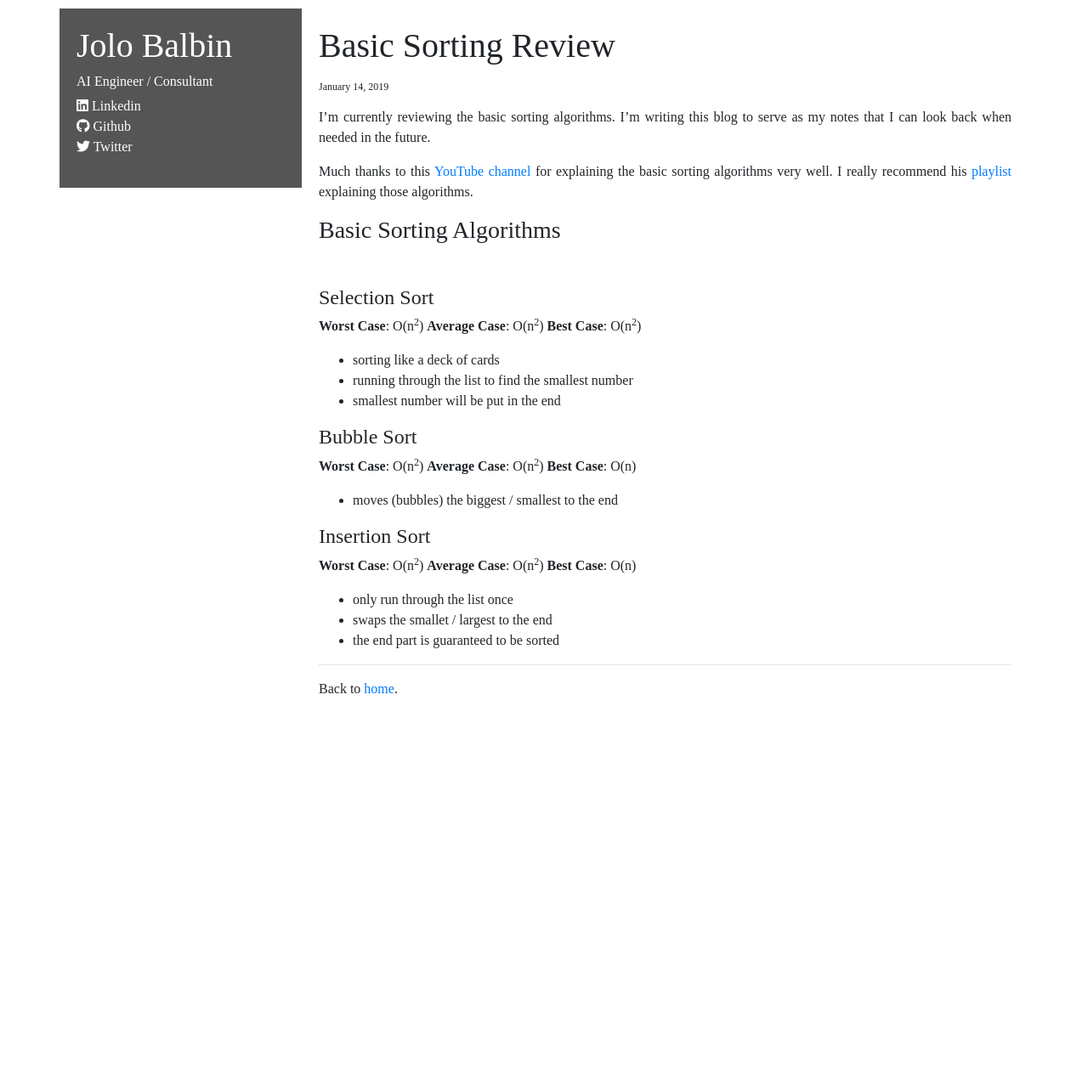
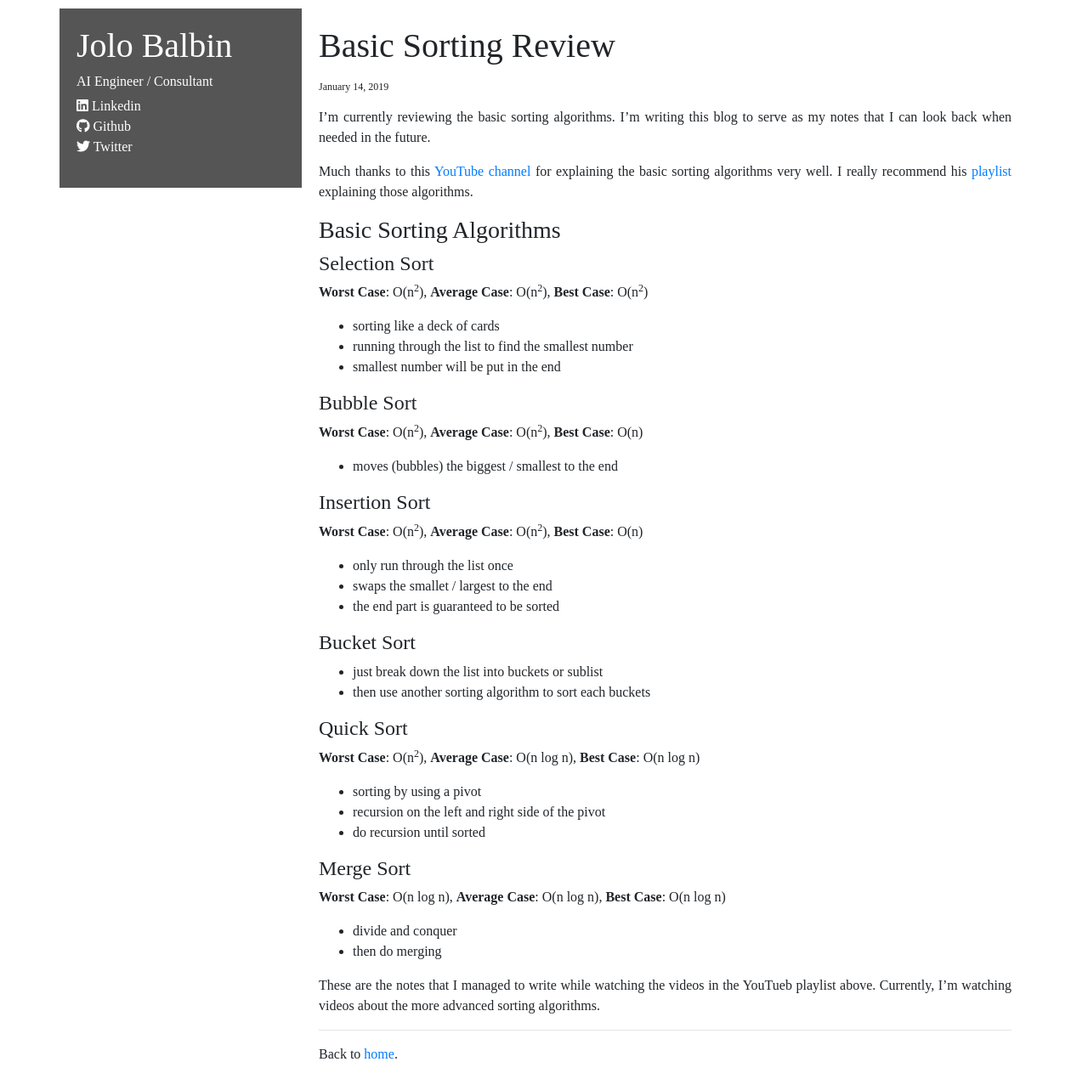
Before and after one commit to MojoJolo/MojoJolo.github.io, a Jekyll site: the page built from _posts/2019-01-14-basic-sorting-review.md, in a window 1280 px wide. Shown: the whole page at 85% size. Built offline with Jekyll 4.4.1, drawn with Linux system fonts in a browser that asks for light colours; nearby versions of some CDN libraries; before the commit the page ends 900 px from its top, so only the background shows below that.

Commit message:
Update 2019-01-14-basic-sorting-review.md

```diff
--- a/_posts/2019-01-14-basic-sorting-review.md
+++ b/_posts/2019-01-14-basic-sorting-review.md
@@ -9,28 +9,43 @@ I'm currently reviewing the basic sorting algorithms. I'm writing this blog to s
 Much thanks to this [YouTube channel](https://www.youtube.com/user/lcc0612/) for explaining the basic sorting algorithms very well. I really recommend his [playlist](https://www.youtube.com/watch?v=MrUMzthTXOs&list=PLJse9iV6Reqg-IffRqjxebaPg0zaPxWlt) explaining those algorithms.
 
 ### Basic Sorting Algorithms
-<br>
+
+
 #### Selection Sort
-**Worst Case**: O(n<sup>2</sup>)
-**Average Case**: O(n<sup>2</sup>)
-**Best Case**: O(n<sup>2</sup>)
+**Worst Case**: O(n<sup>2</sup>), **Average Case**: O(n<sup>2</sup>), **Best Case**: O(n<sup>2</sup>)
 
 - sorting like a deck of cards
 - running through the list to find the smallest number
 - smallest number will be put in the end
 
 #### Bubble Sort
-**Worst Case**: O(n<sup>2</sup>)
-**Average Case**: O(n<sup>2</sup>)
-**Best Case**: O(n)
+**Worst Case**: O(n<sup>2</sup>), **Average Case**: O(n<sup>2</sup>), **Best Case**: O(n)
 
 - moves (bubbles) the biggest / smallest to the end
 
 #### Insertion Sort
-**Worst Case**: O(n<sup>2</sup>)
-**Average Case**: O(n<sup>2</sup>)
-**Best Case**: O(n)
+**Worst Case**: O(n<sup>2</sup>), **Average Case**: O(n<sup>2</sup>), **Best Case**: O(n)
 
 - only run through the list once
 - swaps the smallet / largest to the end
 - the end part is guaranteed to be sorted
+
+#### Bucket Sort
+
+- just break down the list into buckets or sublist
+- then use another sorting algorithm to sort each buckets
+
+#### Quick Sort
+**Worst Case**: O(n<sup>2</sup>), **Average Case**: O(n log n), **Best Case**: O(n log n)
+
+- sorting by using a pivot
+- recursion on the left and right side of the pivot
+- do recursion until sorted
+
+#### Merge Sort
+**Worst Case**: O(n log n), **Average Case**: O(n log n), **Best Case**: O(n log n)
+
+- divide and conquer
+- then do merging
+
+These are the notes that I managed to write while watching the videos in the YouTueb playlist above. Currently, I'm watching videos about the more advanced sorting algorithms.
```
